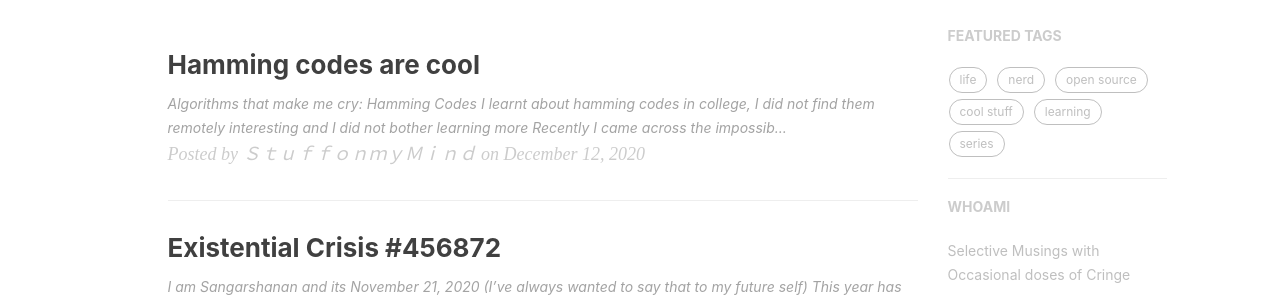
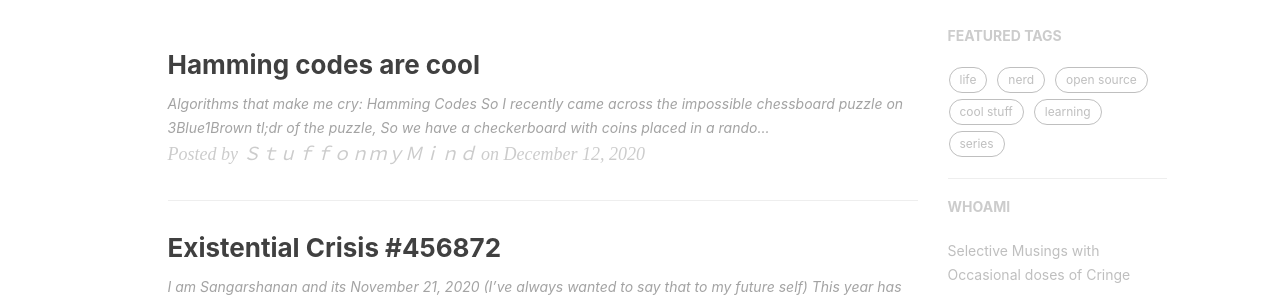
Before and after one commit to Sangarshanan/sangarshanan.github.io, a Jekyll site: the page built from index.html, in a window 1280 px wide and 900 px high, scrolled down 323 px. Shown: the part 165-462 px from the top of the window. Built offline with Jekyll 4.4.1, drawn with Linux system fonts in a browser that asks for light colours; nearby versions of some CDN libraries; the list of posts is cut into pages by our own code; comment, search, counter and statistics services are not loaded; some of the changed lines change nothing that is shown.

Commit message:
Complete hamming codes

```diff
--- a/_posts/2020-12-12-hamming-codes.md
+++ b/_posts/2020-12-12-hamming-codes.md
@@ -10,16 +10,13 @@
 ## Algorithms that make me cry: Hamming Codes
 
 
-I learnt about hamming codes in college, I did not find them remotely interesting and I did not bother learning more
-
-Recently I came across the impossible chessboard puzzle on 3Blue1Brown
-
+So I recently came across the impossible chessboard puzzle on 3Blue1Brown
 
 <iframe width="420" height="315"
 src="https://www.youtube.com/embed/wTJI_WuZSwE?autoplay=0&mute=1">
 </iframe>
 
-tl;dr So we have a checkerboard with coins placed in a random order of heads and tails and a prize under one of the boards. Now by only disturbing a single piece on the board we should indicate the position of the prize to our teammate with whom we can collude with beforehand.
+tl;dr of the puzzle, So we have a checkerboard with coins placed in a random order of heads and tails and a prize under one of the boards. Now by only disturbing a single piece on the board we should indicate the position of the prize to our teammate with whom we can collude with beforehand.
 
 This problem is a solid, battle tested way to lose friends at parties.
 
@@ -39,6 +36,8 @@
 
 Now there are several error correction algorithms ranging in complexities and efficiency, some of the popular ones include Hamming codes, BCH codes, Reed solomen codes and so on, we can gonna explore hamming codes.
 
+I learnt about hamming codes in college, I did not find them remotely interesting nor did I bother learning more about them, bless the wonders of university education.
+
 Again 3B1B made two excellent videos illustrating hamming codes the hardware and the software
 
 
@@ -46,7 +45,65 @@
 src="https://www.youtube.com/embed/X8jsijhllIA?autoplay=0&mute=1">
 </iframe>
 
+tl;dr of the videos
 
-I tried to convert the code he presented in part 2 to something barely working
+Hamming codes uses the concept of parity bits, so it have 256 bits then we use 9 out of those bits `√256 + 1` to encode information about the rest of the bits and if anything flips we can refer to those to identify the exact block, Now scale down and look at 16 block for which we need 5 parity
 
-<https://gist.github.com/Sangarshanan/217d800c7a2e11dc5d1137de40ba00f2>
+![Ham](/img/in-post/hamming.png)
+
+
+The 4 parity bits are colored in green and the other parity bit would be the 0th bit (Global parity)
+
+These 4 parity bits answer 2 important questions, the Row ? and the Column ? of the error
+
+For example in the image above the error is on bit 14,
+So the parity checks would have passed at Q1 `[C2,C4]` failed at Q2 `[C2, C3]` which means that the error is at `C3` or the 3rd column. Similarly check fails at Q3 which means `[R2, R4]` and also fails at Q4 which means `[R4, R5]` so the intersection row is `R4` or the error is on the 4th Row
+
+Hence `C3 R4` = 14th bit, So we can deduce that it is the noise bit
+
+There is a clear flaw, What happens when more than one bits get inverted, This where hamming codes kinda fail. But we have a 0th bit that we can use to store the parity of the whole block
+
+- If we find out there is an error -> Parity of the whole block changed => Just one error
+
+- If we find out there is an error -> but parity of the whole block is unchanged => Two errors
+
+Pretty neat but we still dont know where those two bits are, lets leave that to Reed Solomen
+
+![Ham](/img/in-post/hamming-1.png)
+
+When represented in binary we observe something interesting, the four questions that we asked the groups that decided the row and column can be translated to a binary form just as easily **based on the position of `1` in the binary form of the bit**
+
+Also notice how each parity bit only sit inside one and only one of the 4 parity groups, the fact that every parity group needs just one parity bit ensures that we can scale in powers of 2 (the 256 bit board needed only 9 parity bits)
+
+Also here is another doozy, lets look the heads and tail problem we solved with 2 coins
+
+If both the coins are the same (H,H) or (T,T) we say the coin is under first bit and if either one of the bits is different (H,T) ot (T,H) we say it is under board 2, sound familiar ?
+
+> Ok so if two bits are the same we return a 0 and if any one of those bits flip we return 1 ???
+
+Tis the Goddamn `XOR` gate !!
+
+The second video explains how the whole parity calculation is just an XOR(), it just blows my mind every time and this definitely is why this algorithms make me cry everytime I think about it.
+
+Here is the whole algorithm in basically two points
+
+- So if we have (10101) then we flip some bits such that XOR(1^0^1^0^1) return 0
+- Now if one of those bits get flipped in transit then the XOR(1^1^0^1^0) of the noisy bunch is no longer 0 but is the exact index of the position of the bit that was flipped
+
+How freaking awesome is that !
+
+I tried converting this algorithm into code that "kinda works"
+
+
+<style type="text/css">
+  .gist {width:780px !important;}
+  .gist-file
+  .gist-data {max-height: 7020px; max-width: 780px;}
+</style>
+
+<script src="https://gist.github.com/Sangarshanan/217d800c7a2e11dc5d1137de40ba00f2.js"></script>
+
+
+In today's edition "I could never come up with something like this" we decided to stan hamming codes
+
+:wq
```
Also changed, not shown: img/in-post/hamming-1.png (added), img/in-post/hamming.png (added).
